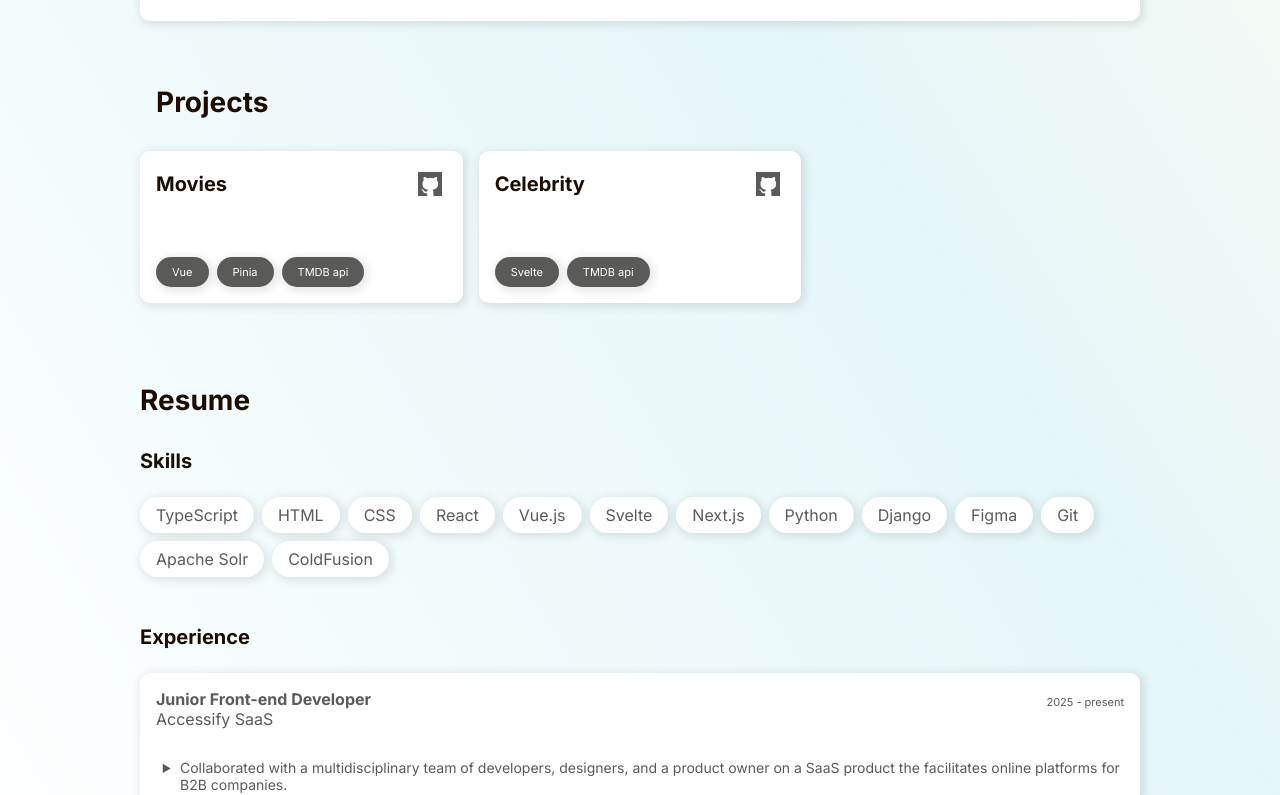
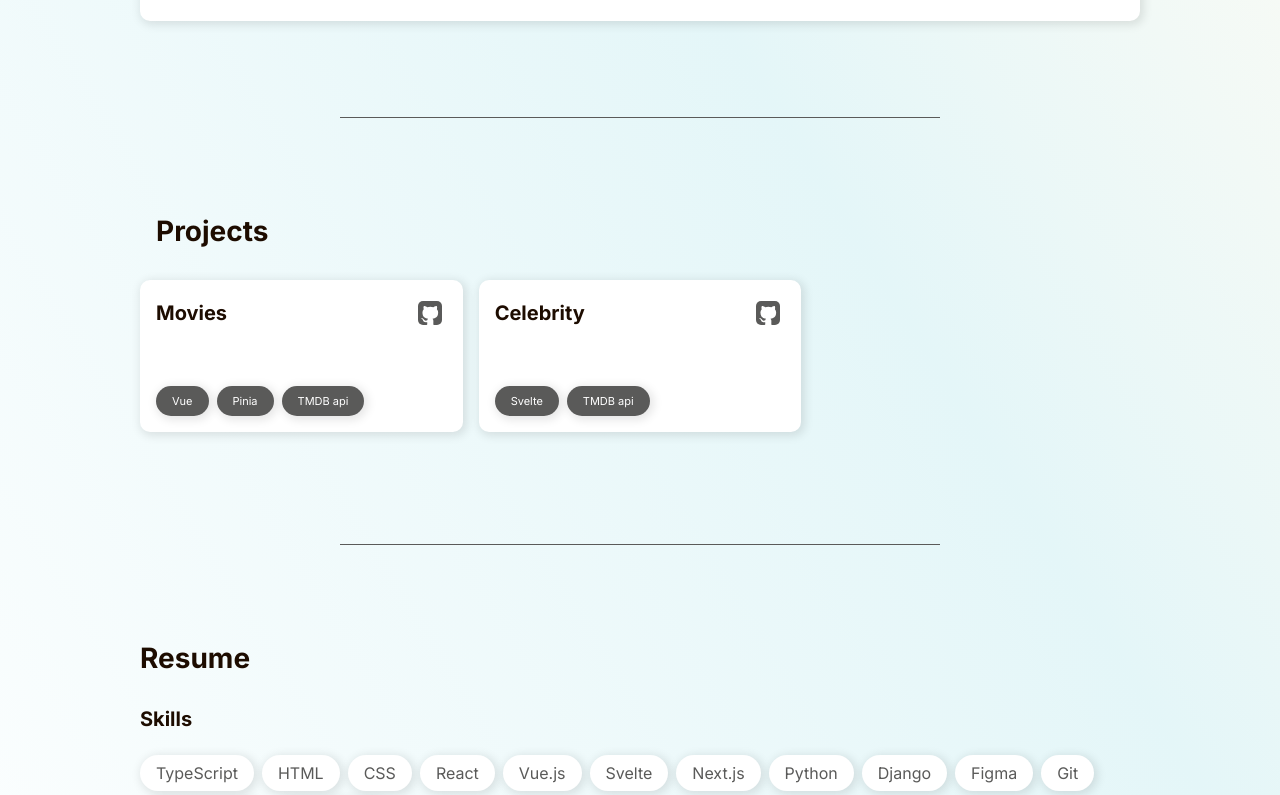
Before and after one commit to crvdam/portfolio_v3, a React (Vite) app in the folder portfolio_v3/: page / in a window 1280 px wide. Shown: the part 467-1262 px from the top of the page. Built offline with nearby package versions, Linux system fonts and the light colour scheme.

Commit message:
slider default value added

```diff
--- a/portfolio_v3/src/Main/Main.css
+++ b/portfolio_v3/src/Main/Main.css
@@ -6,6 +6,13 @@ main {
 
 section {
   margin-bottom: 4rem;
+}
+
+.separator {
+  height: 1px;
+  width: 60%;
+  margin: 6rem auto;
+  background: var(--clr-text);
 }
 
 .tile {
@@ -72,6 +79,7 @@ h1 {
     svg {
       height: 100%;
       width: 100%;
+      border-radius: 5px;
     }
 
     &:hover {
--- a/portfolio_v3/src/Main/Main.tsx
+++ b/portfolio_v3/src/Main/Main.tsx
@@ -12,7 +12,7 @@ function Main() {
         </div>
         <Socials />
       </section>
-
+      <div className="separator"></div>
       <section>
         <h2 className="section-title">Projects</h2>
         <ul className="tile-list projects">
@@ -73,7 +73,7 @@ function Main() {
           </li>
         </ul>
       </section>
-
+      <div className="separator"></div>
       <section>
         <h2>Resume</h2>
 
@@ -199,6 +199,8 @@ function Main() {
           </ul>
         </div>
       </section>
+
+      <div className="separator"></div>
     </main>
   );
 }
--- a/portfolio_v3/src/Slider/Slider.tsx
+++ b/portfolio_v3/src/Slider/Slider.tsx
@@ -7,12 +7,19 @@ interface SliderProps {
 
 function Slider({ onValueChange }: SliderProps) {
   const circleRef = useRef<HTMLDivElement>(null);
-  const [controlPos, setControlPos] = useState<{
-    left: string | number;
-    top: string | number;
-  }>({
-    left: "50%",
-    top: 0,
+  const [controlPos, setControlPos] = useState(() => {
+    const isDarkMode = window.matchMedia(
+      "(prefers-color-scheme: dark)",
+    ).matches;
+    return isDarkMode
+      ? {
+          left: "100%",
+          top: "50%",
+        }
+      : {
+          left: "0%",
+          top: "50%",
+        };
   });
 
   const moveControl = (event: globalThis.MouseEvent) => {
@@ -42,9 +49,12 @@ function Slider({ onValueChange }: SliderProps) {
       y: radius * Math.sin(theta),
     };
 
+    const leftPercent = ((radius + control.x) / (radius * 2)) * 100;
+    const topPercent = ((radius + control.y) / (radius * 2)) * 100;
+
     setControlPos({
-      left: radius + control.x,
-      top: radius + control.y,
+      left: `${leftPercent}%`,
+      top: `${topPercent}%`,
     });
 
     let adjusted = (theta + Math.PI / 2 + 2 * Math.PI) % (2 * Math.PI);
--- a/portfolio_v3/src/Socials/Socials.css
+++ b/portfolio_v3/src/Socials/Socials.css
@@ -6,6 +6,7 @@
   svg {
     height: 100%;
     width: 100%;
+    border-radius: 5px;
   }
 
   a {
```
